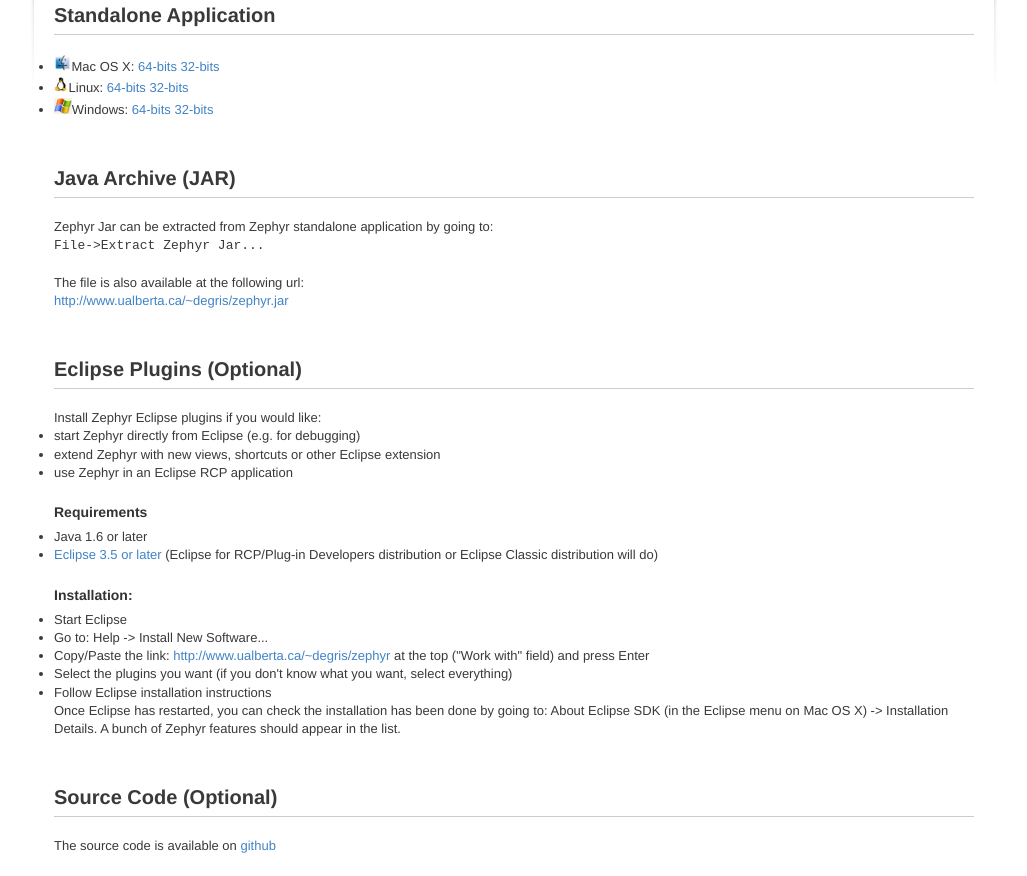
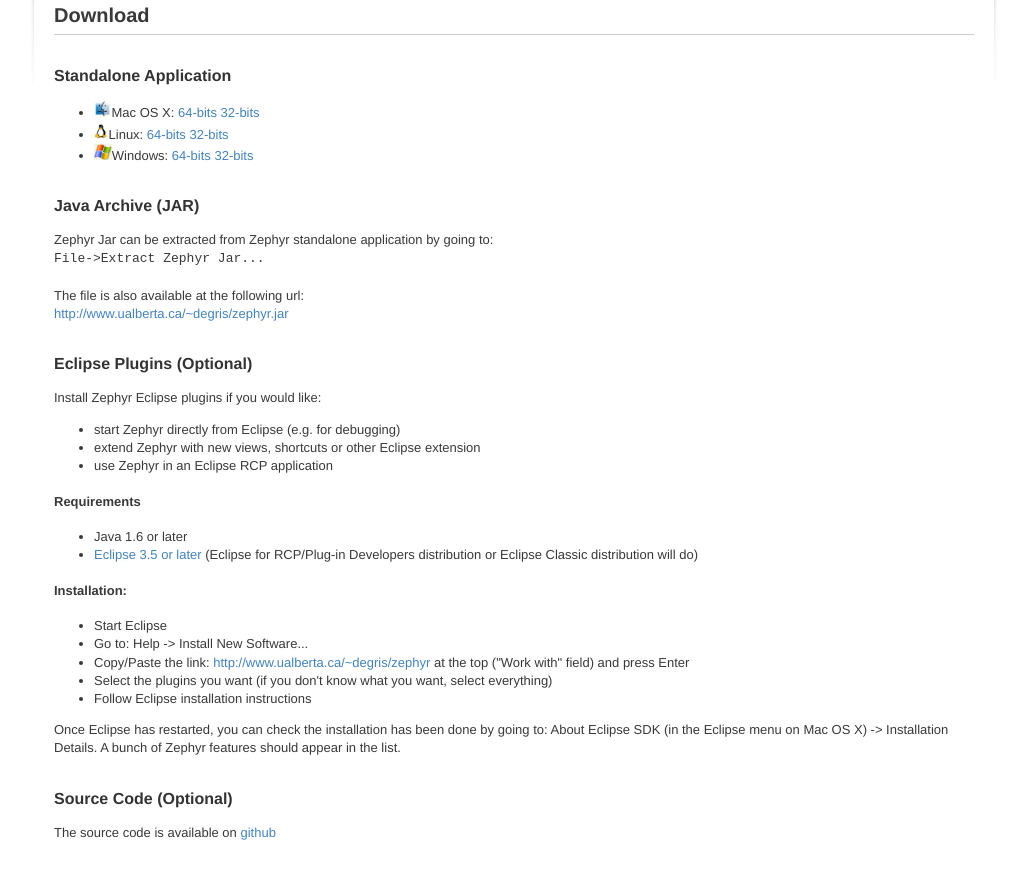
Before and after one commit to zephyrplugins/zephyr, a Jekyll site: the page built from download.html, in a window 1280 px wide, cut to the strip 95-971 px from the top of the page. Shown: the whole strip, without its empty margins (126-1153 px from the left). Built offline with Jekyll 4.4.1, drawn with Linux system fonts in a browser that asks for light colours.

Commit message:
Add a title

```diff
--- a/css/documentation.css
+++ b/css/documentation.css
@@ -74,12 +74,6 @@
 blockquote {
   margin:0 -5px;
   padding: 0px 20px;
-}
-
-ul,
-ol {
-  margin: 0px;
-  padding: 0px;
 }
 
 dt {
--- a/download.html
+++ b/download.html
@@ -2,14 +2,17 @@
 title: Download
 layout: default
 ---
-<h1>Standalone Application</h1>
+
+<h1>Download</h1>
+
+<h2>Standalone Application</h2>
 <ul>
   <li><img border="0" height="16" src="images/mac_logo.jpg" />Mac OS X: <a href="http://www.ualberta.ca/~degris/products/zephyr/zephyr.macosx.cocoa.x86_64.zip">64-bits</a> <a href="http://www.ualberta.ca/~degris/products/zephyr/zephyr.macosx.cocoa.x86.zip">32-bits</a></li>
   <li><img border="0" height="16" src="images/linux_logo.jpg" />Linux: <a href="http://www.ualberta.ca/~degris/products/zephyr/zephyr.linux.gtk.x86_64.zip">64-bits</a> <a href="http://www.ualberta.ca/~degris/products/zephyr/zephyr.linux.gtk.x86.zip">32-bits</a></li>
   <li><img border="0" height="16" src="images/windows_logo.jpg" />Windows: <a href="http://www.ualberta.ca/~degris/products/zephyr/zephyr.win32.win32.x86_64.zip">64-bits</a> <a href="http://www.ualberta.ca/~degris/products/zephyr/zephyr.win32.win32.x86.zip">32-bits</a></li>
 </ul>
 
-<h1>Java Archive (JAR)</h1>
+<h2>Java Archive (JAR)</h2>
 Zephyr Jar can be extracted from Zephyr standalone application by going to:<br/>
 <span style="font-family:courier new,monospace">File-&gt;Extract Zephyr Jar...</span>
 <br/>
@@ -17,20 +20,20 @@
 The file is also available at the following url:<br/>
 <a href="http://www.ualberta.ca/%7Edegris/zephyr.jar">http://www.ualberta.ca/~degris/zephyr.jar</a>
 
-<h1>Eclipse Plugins (Optional)</h1>
+<h2>Eclipse Plugins (Optional)</h2>
 Install Zephyr Eclipse plugins if you would like:
 <ul>
 	<li>start Zephyr directly from Eclipse (e.g. for debugging)</li>
 	<li>extend Zephyr with new views, shortcuts or other Eclipse extension</li>
 	<li>use Zephyr in an Eclipse RCP application</li>
 </ul>
-<h3>Requirements</h3>
+<h4>Requirements</h3>
 <ul>
 	<li>Java 1.6 or later</li>
 	<li><a href="http://www.eclipse.org/downloads/" rel="nofollow">Eclipse 3.5 or later</a> (Eclipse for RCP/Plug-in
 		Developers distribution or Eclipse Classic distribution will do)</li>
 </ul>
-<h3>Installation:</h3>
+<h4>Installation:</h3>
 <ul>
 	<li>Start Eclipse</li>
 	<li>Go to: Help -&gt; Install New Software...</li>
@@ -45,5 +48,5 @@
 menu on Mac OS X) -&gt; Installation Details. A bunch of Zephyr features should appear in the list.
 <br />
 
-<h1>Source Code (Optional)</h1>
+<h2>Source Code (Optional)</h2>
 The source code is available on <a href="https://github.com/ThomasDegris/Zephyr">github</a>
--- a/tutorials.html
+++ b/tutorials.html
@@ -13,7 +14,6 @@
 	<li>Create a new view synchronized on a Zephyr clock</li>
 </ul>
 <h3>External tutorials</h3>
-
 <ul>
 	<li>Create a new <a href="http://www.vogella.de/articles/EclipseRCP/article.html">Eclipse RCP application</a></li>
 	<li>Extend Zephyr with <a href="http://www.vogella.de/articles/EclipseCommands/article.html">new menu items</a> or
```
Also changed, not shown: other parts of tutorials.html (+1 -0 lines).
